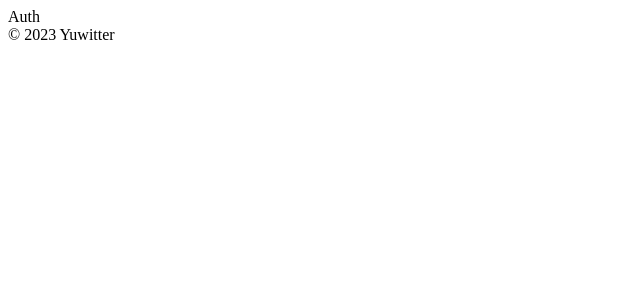
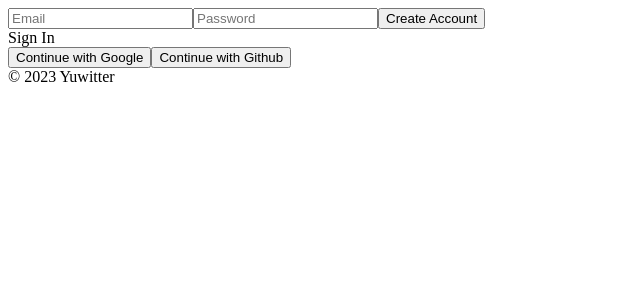
Before and after one commit to Yuhyeon0516/react-yuwitter, a React (Create React App) app: page /#/ in a window 1280 px wide. Shown: the top 300 px of the page, without its empty margins (0-640 px from the left). Built offline with nearby package versions, Linux system fonts and the light colour scheme; no server answers.

Commit message:
NavigationBar 제작 및 Login & Logout 기능 구현

```diff
--- a/package.json
+++ b/package.json
@@ -6,7 +6,7 @@
     "@testing-library/jest-dom": "^5.16.5",
     "@testing-library/react": "^13.4.0",
     "@testing-library/user-event": "^13.5.0",
-    "firebase": "^9.6.1",
+    "firebase": "^9.23.0",
     "react": "^18.2.0",
     "react-dom": "^18.2.0",
     "react-router-dom": "^6.14.1",
--- a/src/components/App.js
+++ b/src/components/App.js
@@ -1,12 +1,25 @@
-import { useState } from "react";
+import { useEffect, useState } from "react";
 import Router from "./Router";
 import { authService } from "../fbase";
 
 function App() {
-  const [isLoggedIn, setIsLoggedIn] = useState(authService.currentUser);
+  const [init, setInit] = useState(false);
+  const [isLoggedIn, setIsLoggedIn] = useState(false);
+
+  useEffect(() => {
+    authService.onAuthStateChanged((user) => {
+      if (user) {
+        setIsLoggedIn(true);
+      } else {
+        setIsLoggedIn(false);
+      }
+      setInit(true);
+    });
+  }, []);
+
   return (
     <>
-      <Router isLoggedIn={isLoggedIn} />
+      {init ? <Router isLoggedIn={isLoggedIn} /> : "Initializing..."}
       <footer>&copy; {new Date().getFullYear()} Yuwitter</footer>
     </>
   );
--- /dev/null
+++ b/src/components/Navigation.js
@@ -0,0 +1,19 @@
+import React from "react";
+import { Link } from "react-router-dom";
+
+const Navigation = () => {
+  return (
+    <nav>
+      <ul>
+        <li>
+          <Link to="/">Home</Link>
+        </li>
+        <li>
+          <Link to="/profile">My Profile</Link>
+        </li>
+      </ul>
+    </nav>
+  );
+};
+
+export default Navigation;
--- a/src/components/Router.js
+++ b/src/components/Router.js
@@ -2,11 +2,23 @@
 import { HashRouter, Route, Routes } from "react-router-dom";
 import Home from "../routes/Home";
 import Auth from "../routes/Auth";
+import Navigation from "./Navigation";
+import Profile from "../routes/Profile";
 
 const Router = ({ isLoggedIn }) => {
   return (
     <HashRouter>
-      <Routes>{isLoggedIn ? <Route path="/" element={<Home />} /> : <Route path="/" element={<Auth />} />}</Routes>
+      {isLoggedIn && <Navigation />}
+      <Routes>
+        {isLoggedIn ? (
+          <>
+            <Route path="/" element={<Home />} />
+            <Route path="/profile" element={<Profile />} />
+          </>
+        ) : (
+          <Route path="/" element={<Auth />} />
+        )}
+      </Routes>
     </HashRouter>
   );
 };
--- a/src/routes/Auth.js
+++ b/src/routes/Auth.js
@@ -1,7 +1,76 @@
-import React from "react";
+import React, { useState } from "react";
+import { authService } from "../fbase";
+import { GithubAuthProvider, GoogleAuthProvider, createUserWithEmailAndPassword, signInWithEmailAndPassword, signInWithPopup } from "firebase/auth";
 
 const Auth = () => {
-  return <div>Auth</div>;
+  const [email, setEmail] = useState("");
+  const [password, setPassword] = useState("");
+  const [newAccount, setNewAccount] = useState(true);
+  const [error, setError] = useState("");
+  const onChange = (e) => {
+    const {
+      target: { name, value },
+    } = e;
+    if (name === "email") {
+      setEmail(value);
+    } else if (name === "password") {
+      setPassword(value);
+    }
+  };
+
+  const onSubmit = async (e) => {
+    e.preventDefault();
+    setEmail("");
+    setPassword("");
+
+    try {
+      let data;
+      if (newAccount) {
+        data = await createUserWithEmailAndPassword(authService, email, password);
+      } else {
+        data = await signInWithEmailAndPassword(authService, email, password);
+      }
+    } catch (error) {
+      setError(error.message);
+    }
+  };
+
+  const toggleAccount = () => setNewAccount((prev) => !prev);
+
+  const onSocialLogin = async (e) => {
+    const {
+      target: { name },
+    } = e;
+    let provider;
+    if (name === "google") {
+      provider = new GoogleAuthProvider();
+    } else if (name === "github") {
+      provider = new GithubAuthProvider();
+    }
+
+    const data = await signInWithPopup(authService, provider);
+    console.log(data);
+  };
+
+  return (
+    <div>
+      <form onSubmit={onSubmit}>
+        <input name="email" type="text" placeholder="Email" required value={email} onChange={onChange} />
+        <input name="password" type="password" placeholder="Password" required value={password} onChange={onChange} />
+        <input type="submit" value={newAccount ? "Create Account" : "Log In"} />
+        {error}
+      </form>
+      <span onClick={toggleAccount}>{newAccount ? "Sign In" : "Create Account"}</span>
+      <div>
+        <button onClick={onSocialLogin} name="google">
+          Continue with Google
+        </button>
+        <button onClick={onSocialLogin} name="github">
+          Continue with Github
+        </button>
+      </div>
+    </div>
+  );
 };
 
 export default Auth;
--- a/src/routes/Profile.js
+++ b/src/routes/Profile.js
@@ -1,7 +1,18 @@
 import React from "react";
+import { authService } from "../fbase";
+import { useNavigate } from "react-router-dom";
 
 const Profile = () => {
-  return <div>Profile</div>;
+  const navigate = useNavigate();
+  const onLogOutClick = async () => {
+    await authService.signOut();
+    navigate("/");
+  };
+  return (
+    <>
+      <button onClick={onLogOutClick}>Log Out</button>
+    </>
+  );
 };
 
 export default Profile;
```
Also changed, not shown: 2 other files (tests, documents, lock files or other folders).
